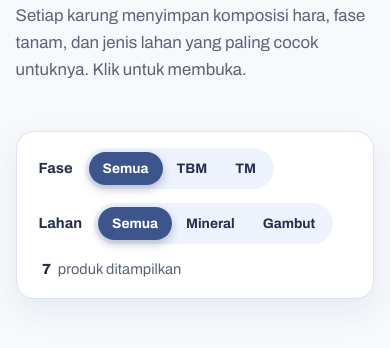
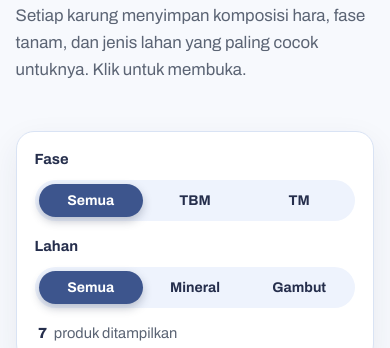
Before and after one commit to RealdoLim/amertalestari, a plain HTML site: page index.html in a window 390 px wide. Shown: the part 1159-1507 px from the top of the page. Drawn offline with Linux system fonts and the light colour scheme.

Commit message:
Perbaiki overflow filter Lahan di layar sempit
- Di bawah 520px, grup filter ditumpuk: label di atas, segmented control
  selebar kartu dengan tombol berbagi rata (sebelumnya chip Gambut
  keluar dari tepi kartu di HP 360px)
- Batalkan animasi FLIP indikator yang lama sebelum memulai yang baru
  agar klik beruntun tidak menumpuk animasi

Co-Authored-By: Claude Fable 5 <noreply@anthropic.com>

```diff
--- a/script.js
+++ b/script.js
@@ -312,6 +312,7 @@ function positionSegIndicator(seg, animate) {
   const ind = seg.querySelector(".seg-ind");
   const active = seg.querySelector("button.on");
   if (!ind || !active) return;
+  if (ind.getAnimations) ind.getAnimations().forEach((a) => a.cancel());
   const first = ind.getBoundingClientRect();
   ind.style.left = active.offsetLeft + "px";
   ind.style.width = active.offsetWidth + "px";
--- a/style.css
+++ b/style.css
@@ -1634,9 +1634,25 @@ img {
   }
 }
 
-@media (max-width: 400px) {
+@media (max-width: 520px) {
+  .deck {
+    padding: 16px 18px;
+  }
+
+  .deck-group {
+    width: 100%;
+    flex-direction: column;
+    align-items: flex-start;
+    gap: 8px;
+  }
+
+  .seg {
+    width: 100%;
+  }
+
   .seg button {
-    padding: 9px 14px;
-    font-size: 0.86rem;
-  }
-}
+    flex: 1;
+    padding: 9px 8px;
+    font-size: 0.88rem;
+  }
+}
```
